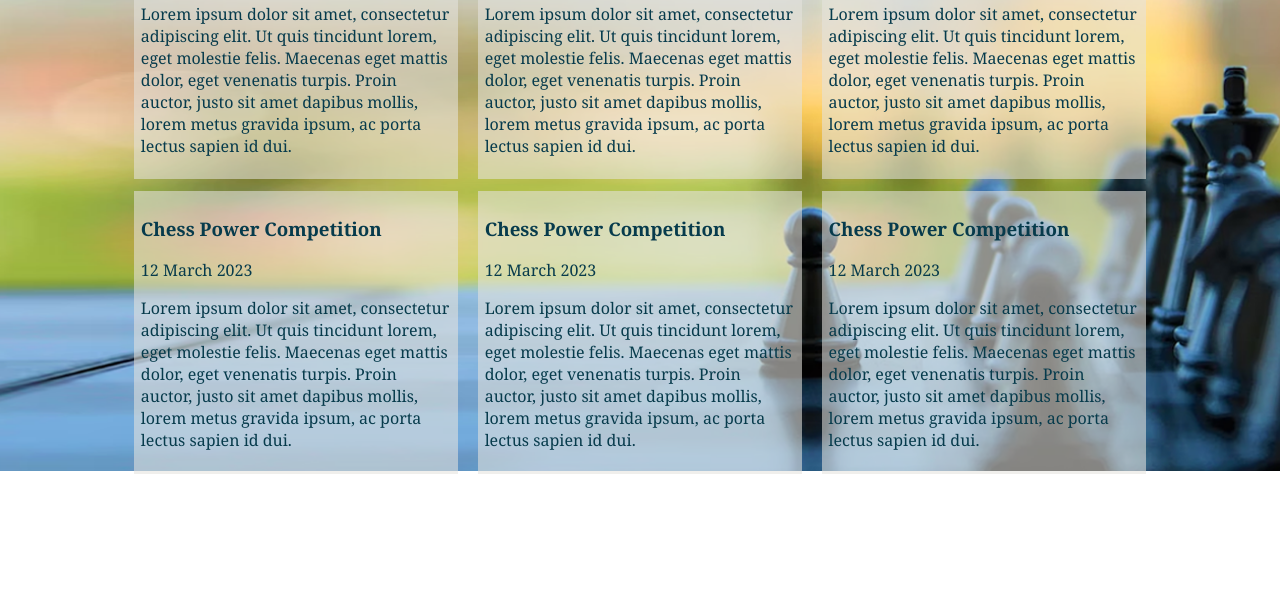
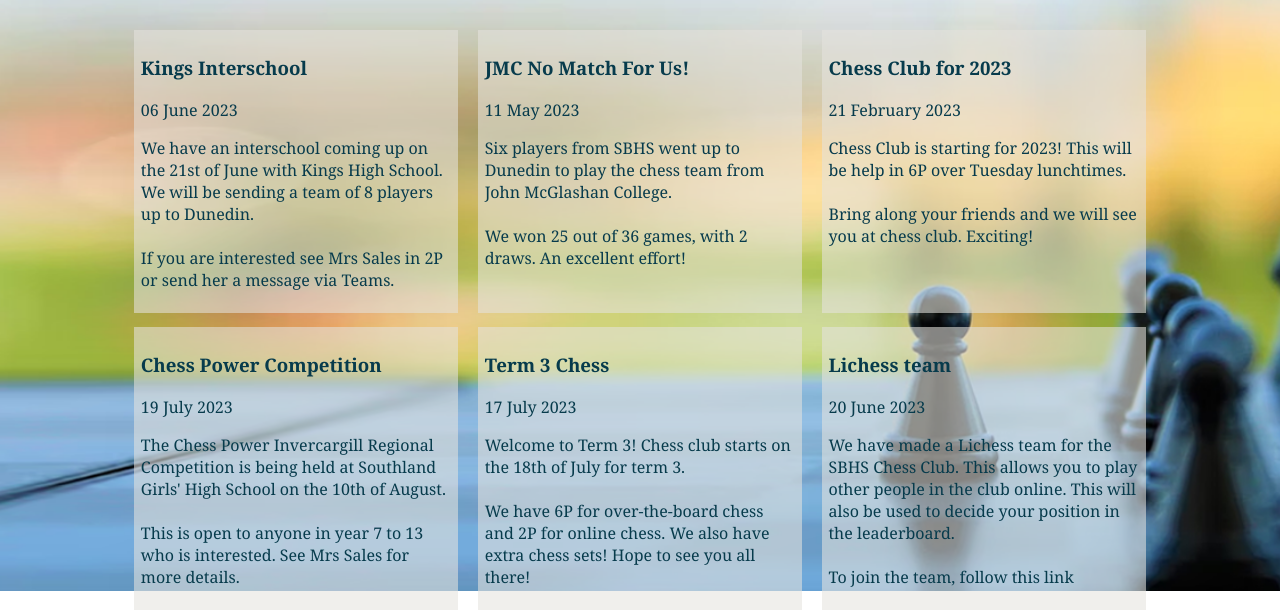
Before and after one commit to oshadhapereraSBHS/L3Web, a plain HTML site: page notices.html in a window 1280 px wide. Shown: the part 284-894 px from the top of the page. Before the commit the page ends 800 px from the top, so only its background shows below. Drawn offline with Linux system fonts and the light colour scheme.

Commit message:
added content for notices boxes

```diff
--- a/notices.html
+++ b/notices.html
@@ -18,7 +18,7 @@
 
 
         <div class="logoDiv">
-            <img src="images/logo.png" alt="logo" width="20%" class="logo">
+            <img src="images/logo.png" alt="logo" width="20%" class="logo" onclick="home()">
         </div>
 
         <div class="navbarDiv">
@@ -49,49 +49,48 @@
             <div id="aboutUs"><a href="aboutUs.html">About Us</a></div>
             <div id="gallery"><a href="gallery.html">Gallery</a></div>
             <div id="signUp"><a href="signUp.html">Sign Up</a></div>
-            <div id="cross"><a id="cross" onclick="removeDropdown1()">x</a></div>
         </div>
 
         <div class="dropdownItems2" id="dropdownItems2">
-            <div id="gallery"><a href="notices.html">Notices</a></div>
+            <div id="notices"><a href="notices.html">Notices</a></div>
             <div id="leaderboard"><a href="leaderboard.html">Leaderboard</a></div>
             <div id="resources"><a href="resources.html">Resources</a> </div>
-            <div id="cross"><a id="cross" onclick="removeDropdown2()">x</a></div>
         </div>
     </div>
 
 
         <div class="noticesDiv">
+            <h1 id="noticesHeading">Notices</h1>
 
     <div class="notices" id="notice1">
         <h3>Chess Power Competition</h3>
-        <p>12 March 2023</p>
-        <p>Lorem ipsum dolor sit amet, consectetur adipiscing elit. Ut quis tincidunt lorem, eget molestie felis. Maecenas eget mattis dolor, eget venenatis turpis. Proin auctor, justo sit amet dapibus mollis, lorem metus gravida ipsum, ac porta lectus sapien id dui.</p>
+        <p>19 July 2023</p>
+        <p>The Chess Power Invercargill Regional Competition is being held at Southland Girls' High School on the 10th of August. <br><br>This is open to anyone in year 7 to 13 who is interested. See Mrs Sales for more details.</p>
     </div>
     <div class="notices" id="notice2">
-            <h3>Chess Power Competition</h3>
-            <p>12 March 2023</p>
-            <p>Lorem ipsum dolor sit amet, consectetur adipiscing elit. Ut quis tincidunt lorem, eget molestie felis. Maecenas eget mattis dolor, eget venenatis turpis. Proin auctor, justo sit amet dapibus mollis, lorem metus gravida ipsum, ac porta lectus sapien id dui.</p>
+            <h3>Term 3 Chess</h3>
+            <p>17 July 2023</p>
+            <p>Welcome to Term 3! Chess club starts on the 18th of July for term 3. <br><br>We have 6P for over-the-board chess and 2P for online chess. We also have extra chess sets! Hope to see you all there!</p>
     </div>
     <div class="notices" id="notice3">
-                <h3>Chess Power Competition</h3>
-                <p>12 March 2023</p>
-                <p>Lorem ipsum dolor sit amet, consectetur adipiscing elit. Ut quis tincidunt lorem, eget molestie felis. Maecenas eget mattis dolor, eget venenatis turpis. Proin auctor, justo sit amet dapibus mollis, lorem metus gravida ipsum, ac porta lectus sapien id dui.</p>
+                <h3>Lichess team</h3>
+                <p>20 June 2023</p>
+                <p>We have made a Lichess team for the SBHS Chess Club. This allows you to play other people in the club online. This will also be used to decide your position in the leaderboard.<br><br>To join the team, follow this <a href="https://lichess.org/team/sbhs-chess-club">link</a></p>
     </div>
     <div class="notices" id="notice4">
-            <h3>Chess Power Competition</h3>
-            <p>12 March 2023</p>
-            <p>Lorem ipsum dolor sit amet, consectetur adipiscing elit. Ut quis tincidunt lorem, eget molestie felis. Maecenas eget mattis dolor, eget venenatis turpis. Proin auctor, justo sit amet dapibus mollis, lorem metus gravida ipsum, ac porta lectus sapien id dui.</p>
+            <h3>Kings Interschool</h3>
+            <p>06 June 2023</p>
+            <p>We have an interschool coming up on the 21st of June with Kings High School. We will be sending a team of 8 players up to Dunedin. <br><br>If you are interested see Mrs Sales in 2P or send her a message via Teams.</p>
     </div>
     <div class="notices" id="notice5">
-                <h3>Chess Power Competition</h3>
-                <p>12 March 2023</p>
-                <p>Lorem ipsum dolor sit amet, consectetur adipiscing elit. Ut quis tincidunt lorem, eget molestie felis. Maecenas eget mattis dolor, eget venenatis turpis. Proin auctor, justo sit amet dapibus mollis, lorem metus gravida ipsum, ac porta lectus sapien id dui.</p>
+                <h3>JMC No Match For Us!</h3>
+                <p>11 May 2023</p>
+                <p>Six players from SBHS went up to Dunedin to play the chess team from John McGlashan College. <br><br>We won 25 out of 36 games, with 2 draws. An excellent effort!</p>
     </div>
     <div class="notices" id="notice6">
-            <h3>Chess Power Competition</h3>
-            <p>12 March 2023</p>
-            <p>Lorem ipsum dolor sit amet, consectetur adipiscing elit. Ut quis tincidunt lorem, eget molestie felis. Maecenas eget mattis dolor, eget venenatis turpis. Proin auctor, justo sit amet dapibus mollis, lorem metus gravida ipsum, ac porta lectus sapien id dui.</p>
+            <h3>Chess Club for 2023</h3>
+            <p>21 February 2023</p>
+            <p>Chess Club is starting for 2023! This will be help in 6P over Tuesday lunchtimes. <br><br>Bring along your friends and we will see you at chess club. Exciting!</p>
     </div>
 
 
```
